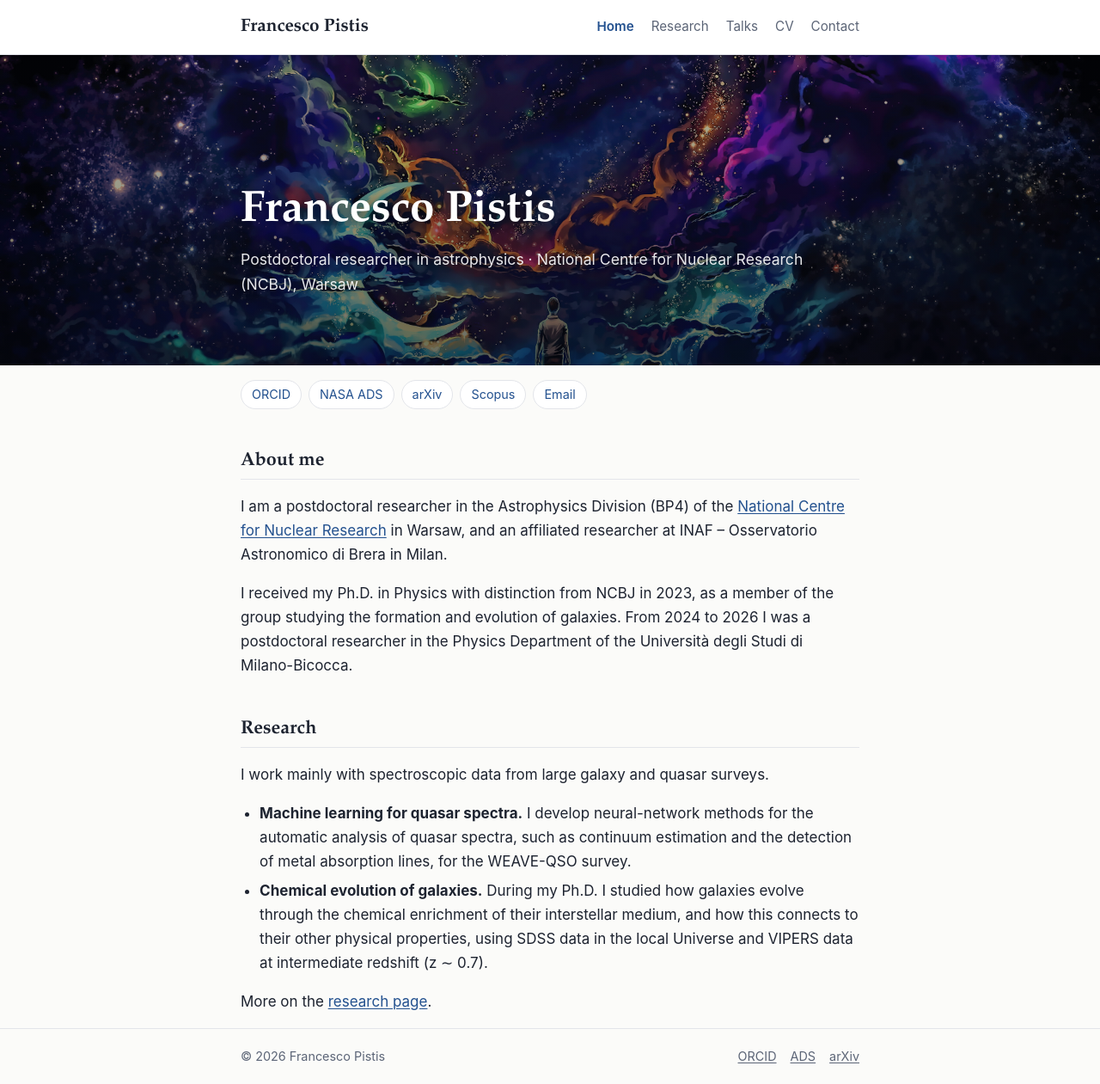
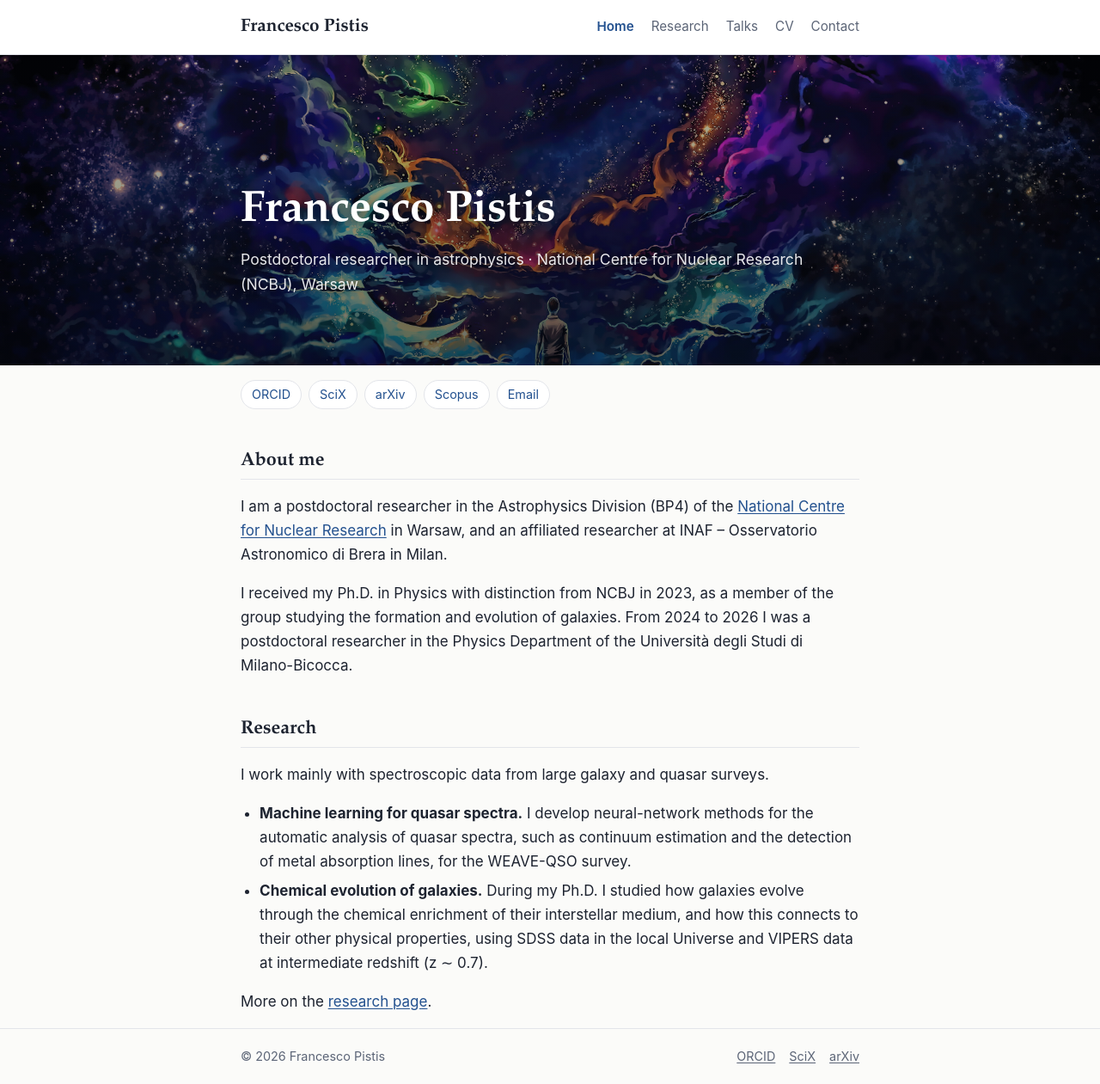
Before and after one commit to Franstis/Franstis.github.io, a Jekyll site: the page built from index.md, in a window 1280 px wide. Shown: the whole page at 86% size. Built offline with Jekyll 4.4.1, drawn with Linux system fonts in a browser that asks for light colours.

Commit message:
update
update

```diff
--- a/_layouts/default.html
+++ b/_layouts/default.html
@@ -33,7 +33,7 @@
       <span>© {{ site.time | date: "%Y" }} {{ site.author.name }}</span>
       <span class="footer-links">
         <a href="https://orcid.org/{{ site.author.orcid }}">ORCID</a>
-        <a href="https://ui.adsabs.harvard.edu/search/q=orcid%3A{{ site.author.orcid }}&sort=date%20desc%2C%20bibcode%20desc">ADS</a>
+        <a href="https://scixplorer.org/search?q=orcid%3A{{ site.author.orcid }}&amp;sort=date+desc%2Cbibcode+desc">SciX</a>
         <a href="https://arxiv.org/search/?query=Pistis%2C+Francesco&amp;searchtype=author&amp;order=-announced_date_first">arXiv</a>
       </span>
     </div>
--- a/index.md
+++ b/index.md
@@ -8,7 +8,7 @@ body_class: home
 
 <ul class="links">
   <li><a href="https://orcid.org/0000-0003-1189-2617">ORCID</a></li>
-  <li><a href="https://ui.adsabs.harvard.edu/search/q=orcid%3A0000-0003-1189-2617&amp;sort=date%20desc%2C%20bibcode%20desc">NASA ADS</a></li>
+  <li><a href="https://scixplorer.org/search?q=orcid%3A0000-0003-1189-2617&amp;sort=date+desc%2Cbibcode+desc">SciX</a></li>
   <li><a href="https://arxiv.org/search/?query=Pistis%2C+Francesco&amp;searchtype=author&amp;order=-announced_date_first">arXiv</a></li>
   <li><a href="https://www.scopus.com/authid/detail.uri?authorId=57747950400">Scopus</a></li>
   <li><a href="mailto:Francesco.Pistis@ncbj.gov.pl">Email</a></li>
--- a/research.html
+++ b/research.html
@@ -7,9 +7,9 @@ body_class: research
 {% assign pubs = site.data.publications %}
 <p class="pub-source">
   {% if pubs.source == "ads" %}Updated automatically from
-  <a href="https://ui.adsabs.harvard.edu/search/q=orcid%3A{{ site.author.orcid }}&amp;sort=date%20desc%2C%20bibcode%20desc">NASA ADS</a>
+  <a href="https://scixplorer.org/search?q=orcid%3A{{ site.author.orcid }}&amp;sort=date+desc%2Cbibcode+desc">SciX</a>
   on {{ pubs.updated }}.{% else %}Full lists on
-  <a href="https://ui.adsabs.harvard.edu/search/q=orcid%3A{{ site.author.orcid }}&amp;sort=date%20desc%2C%20bibcode%20desc">NASA ADS</a>,
+  <a href="https://scixplorer.org/search?q=orcid%3A{{ site.author.orcid }}&amp;sort=date+desc%2Cbibcode+desc">SciX</a>,
   <a href="https://arxiv.org/search/?query=Pistis%2C+Francesco&amp;searchtype=author&amp;order=-announced_date_first">arXiv</a> and
   <a href="https://www.scopus.com/authid/detail.uri?authorId={{ site.author.scopus }}">Scopus</a>.{% endif %}
 </p>
@@ -21,7 +21,7 @@ body_class: research
   <li>
     <span class="pub-title">{{ p.title }}</span>
     <span class="pub-authors">{% for a in p.authors %}{% if a.me %}<strong>{{ a.name }}</strong>{% else %}{{ a.name }}{% endif %}{% unless forloop.last %}, {% endunless %}{% endfor %}{% if p.et_al %}, et al.{% endif %}{% if p.me_hidden %} (incl. <strong>{{ pubs.me_name }}</strong>){% endif %}</span>
-    <span class="pub-meta">{% if p.venue != "" %}<em>{{ p.venue }}</em>{% if p.ref != "" %} {{ p.ref }}{% endif %} {% endif %}({{ p.year }}){% if p.status != "" %} <span class="tag">{{ p.status }}</span>{% endif %}{% if p.doi %} · <a href="https://doi.org/{{ p.doi }}">DOI</a>{% endif %}{% if p.arxiv %} · <a href="https://arxiv.org/abs/{{ p.arxiv }}">arXiv:{{ p.arxiv }}</a>{% endif %}{% if p.ads %} · <a href="{{ p.ads }}">ADS</a>{% endif %}</span>
+    <span class="pub-meta">{% if p.venue != "" %}<em>{{ p.venue }}</em>{% if p.ref != "" %} {{ p.ref }}{% endif %} {% endif %}({{ p.year }}){% if p.status != "" %} <span class="tag">{{ p.status }}</span>{% endif %}{% if p.doi %} · <a href="https://doi.org/{{ p.doi }}">DOI</a>{% endif %}{% if p.arxiv %} · <a href="https://arxiv.org/abs/{{ p.arxiv }}">arXiv:{{ p.arxiv }}</a>{% endif %}{% if p.ads %} · <a href="{{ p.ads }}">SciX</a>{% endif %}</span>
   </li>
   {% endfor %}
 </ol>
```
Also changed, not shown: scripts/update_publications.py (+9 -8 lines), .github/workflows/pages.yml, README.md.
